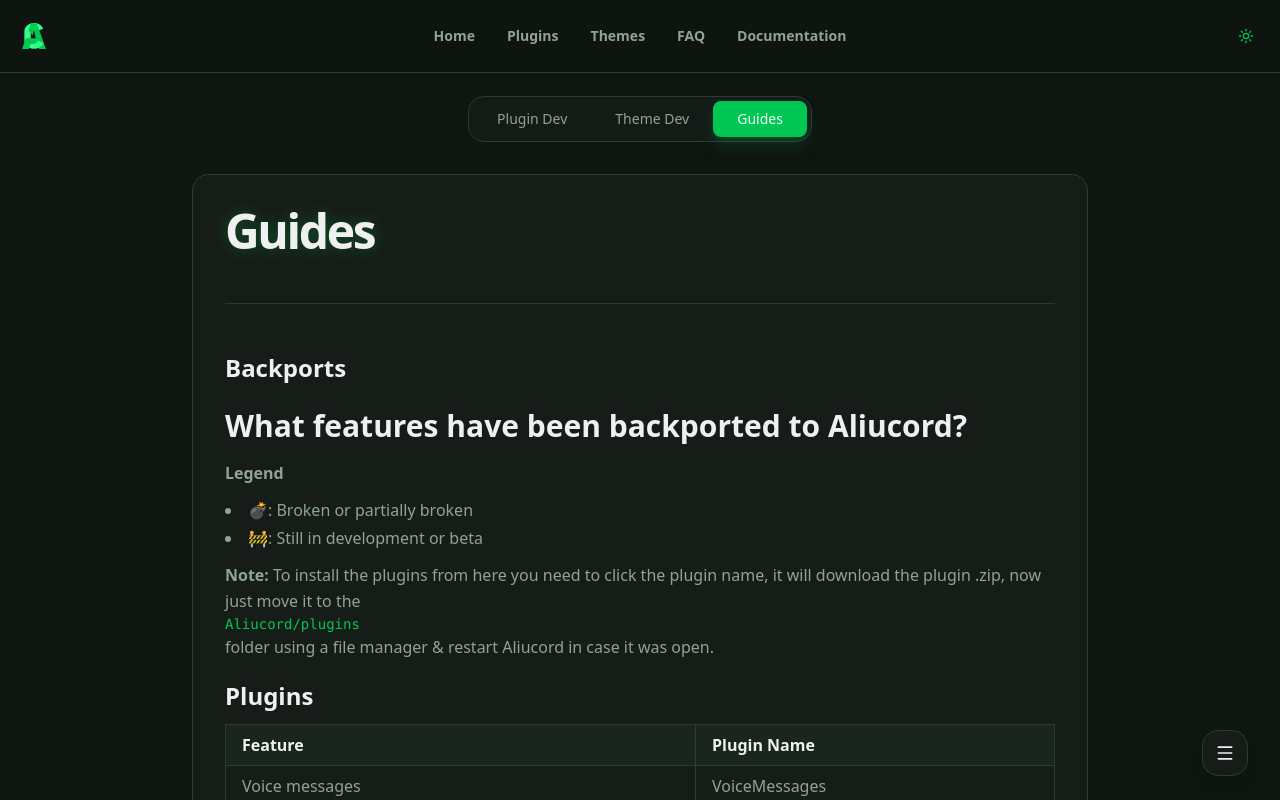
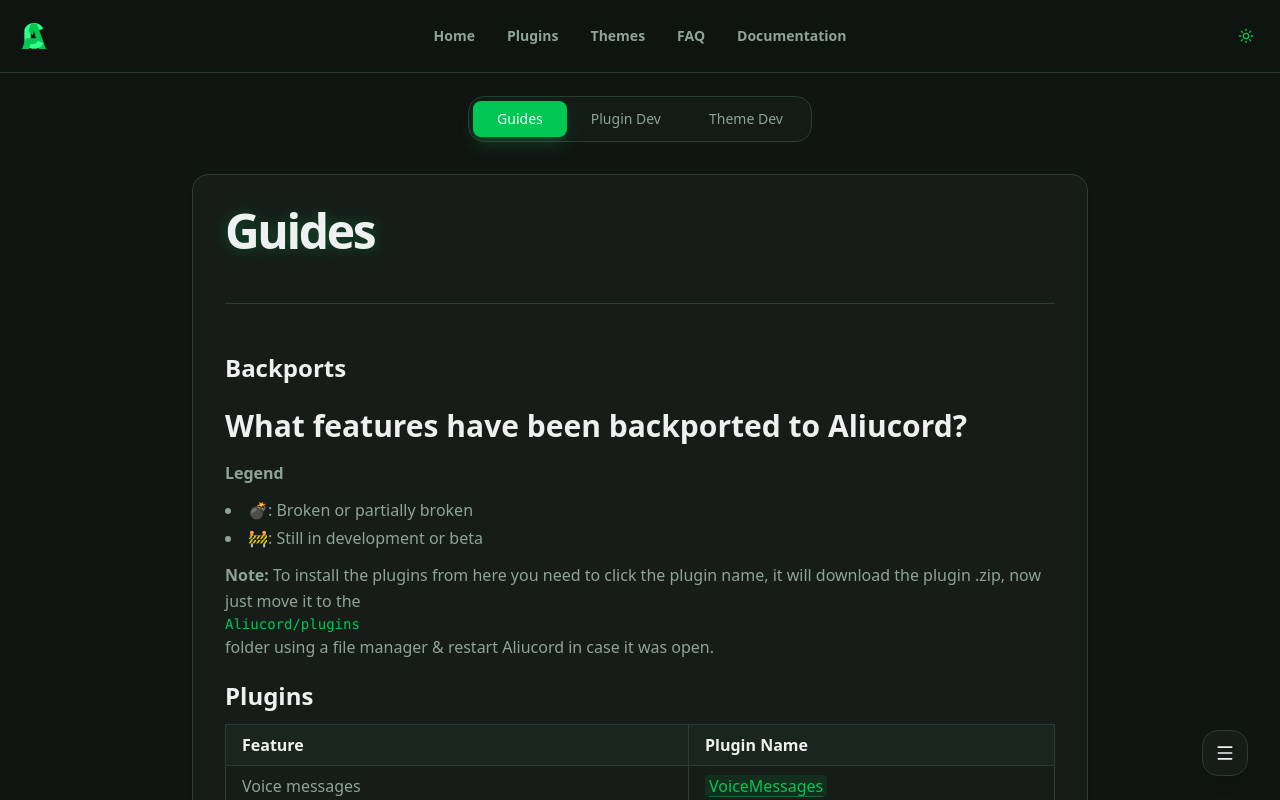
Before and after one commit to Aliucord/website, a React (Vite) app: page /documentation in a window 1280 px wide. Shown: the top 800 px of the page. Built offline with nearby package versions, Linux system fonts and the light colour scheme.

Commit message:
feat(docs): add underline and highlight styling for hyperlinks
This enhances readability and makes external and internal links distinguishable in the docs.

```diff
--- a/src/components/Docs.tsx
+++ b/src/components/Docs.tsx
@@ -59,6 +59,16 @@
           <div className="flex justify-center mb-8">
             <div className="inline-flex rounded-lg p-1 bg-card/80 backdrop-blur-md border border-border">
               <button
+                onClick={() => setActiveTab("general")}
+                className={`px-6 py-2 rounded-md text-sm font-medium transition-all ${
+                  activeTab === "general"
+                    ? "bg-primary text-primary-foreground shadow-lg shadow-primary/20"
+                    : "text-muted-foreground hover:text-foreground"
+                }`}
+              >
+                Guides
+              </button>
+              <button
                 onClick={() => setActiveTab("plugins")}
                 className={`px-6 py-2 rounded-md text-sm font-medium transition-all ${
                   activeTab === "plugins"
@@ -77,16 +87,6 @@
                 }`}
               >
                 Theme Dev
-              </button>
-              <button
-                onClick={() => setActiveTab("general")}
-                className={`px-6 py-2 rounded-md text-sm font-medium transition-all ${
-                  activeTab === "general"
-                    ? "bg-primary text-primary-foreground shadow-lg shadow-primary/20"
-                    : "text-muted-foreground hover:text-foreground"
-                }`}
-              >
-                Guides
               </button>
             </div>
           </div>
@@ -135,6 +135,12 @@
                       ),
                       li: ({ node, ...props }) => (
                         <li className="text-muted-foreground" {...props} />
+                      ),
+                      a: ({ node, ...props }) => (
+                        <a
+                          className="text-primary hover:text-primary/80 underline underline-offset-4 decoration-primary/40 hover:decoration-primary font-medium transition-all bg-primary/10 px-1 rounded"
+                          {...props}
+                        />
                       ),
                       code: ({ node, inline, ...props }: any) =>
                         inline ? (
```
